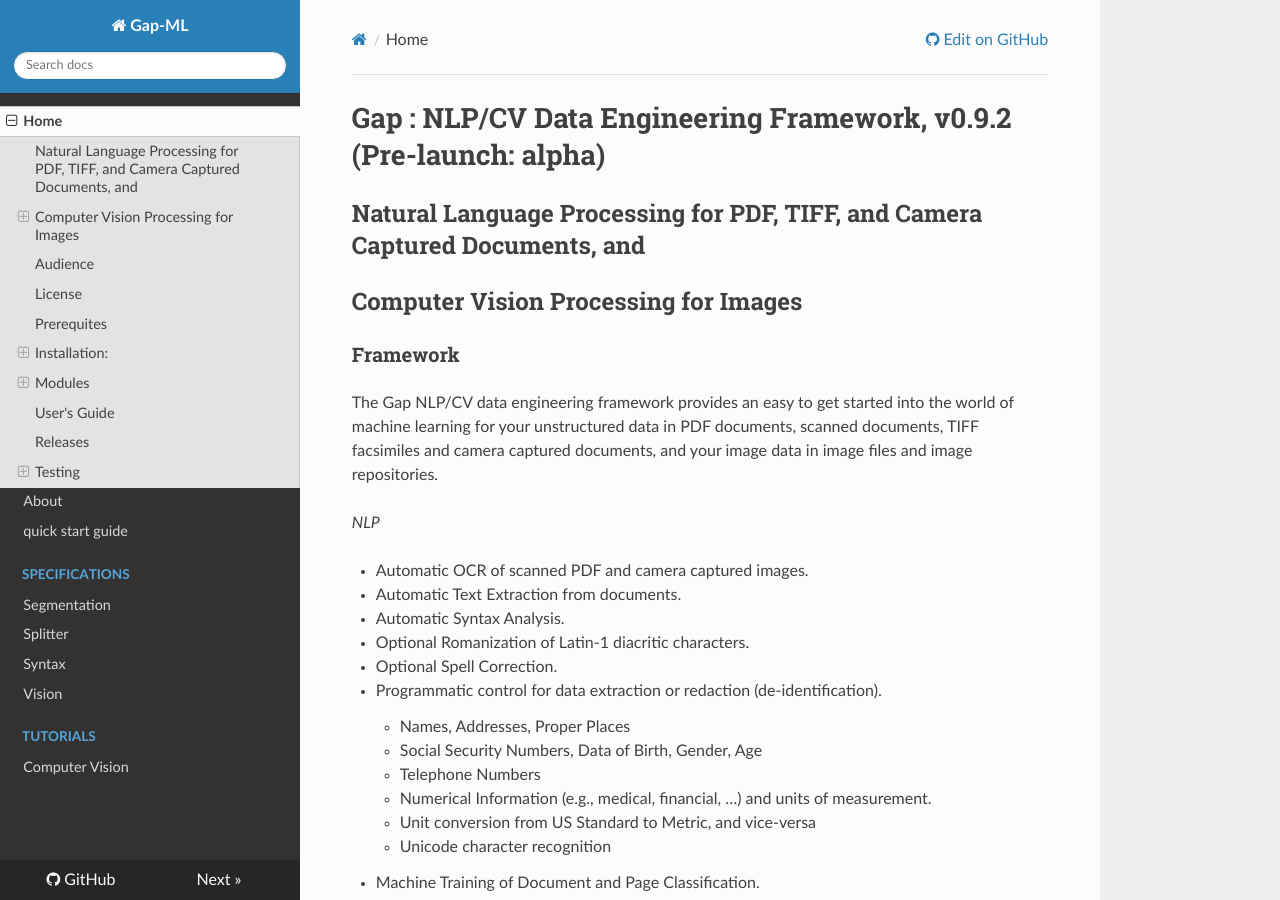
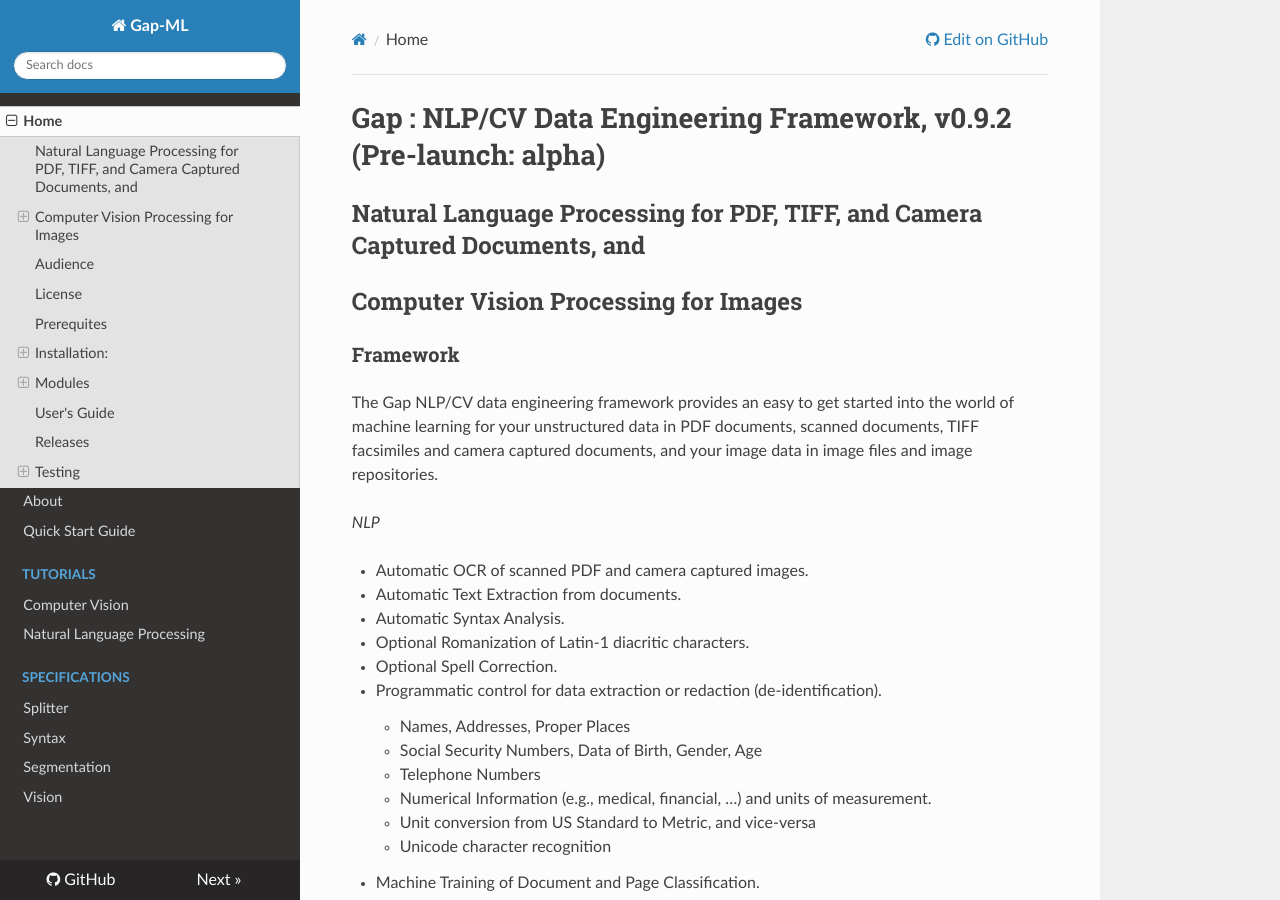
Before and after one commit to andrewferlitsch/Gap, an MkDocs documentation site: the page built from docs/index.md, in a window 1280 px wide and 900 px high. Built offline with MkDocs 1.6.1, drawn with Linux system fonts in a browser that asks for light colours; nearby versions of some CDN libraries.

Commit message:
add NLP tutorial to mkdocs nav

```diff
--- a/mkdocs.yml
+++ b/mkdocs.yml
@@ -5,11 +5,12 @@
 nav:
 - Home: index.md
 - About: about.md
-- quick start guide: quick-start-guide.md
-- specifications:
-    - Segmentation: specs/segmentation_spec.md
+- Quick Start Guide: quick-start-guide.md
+- Tutorials:
+    - Computer Vision: tutorials/computer_vision.md
+    - Natural Language Processing: tutorials/natural_language_processing.md
+- Specifications:
     - Splitter: specs/splitter_spec.md
     - Syntax: specs/syntax_spec.md
+    - Segmentation: specs/segmentation_spec.md
     - Vision: specs/vision_spec.md
-- Tutorials:
-    - Computer Vision: tutorials/computer_vision.md
```
